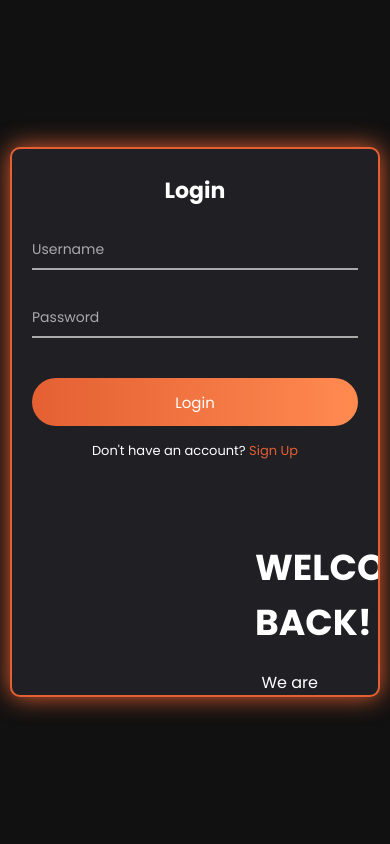
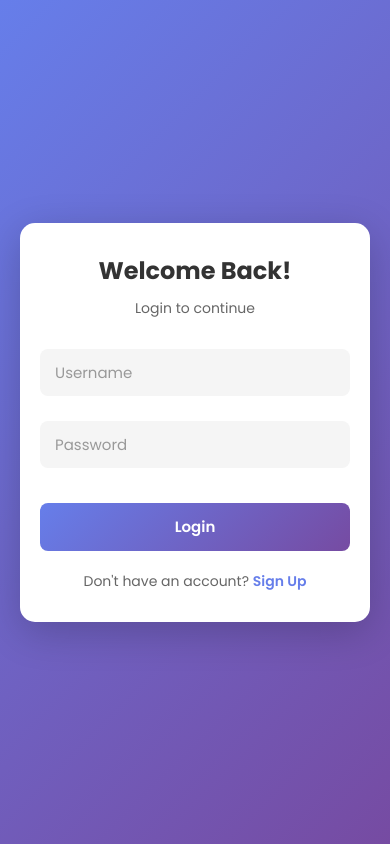
Before and after one commit to manidimpu37-ship-it/-college-fee-payment, a Flask app: page / in a window 390 px wide. Run offline with Flask 3, Linux system fonts and the light colour scheme.

Commit message:
Fixed broken mobile login page with clean mobile-first design

```diff
--- a/college_fee_payment/templates/login.html
+++ b/college_fee_payment/templates/login.html
@@ -4,10 +4,10 @@
 <head>
     <meta charset="UTF-8">
     <meta name="viewport" content="width=device-width, initial-scale=1.0">
-    <title>Animated Login & Register</title>
+    <title>Login – PBR VITS</title>
 
     <style>
-        @import url('https://fonts.googleapis.com/css2?family=Poppins:wght@300;400;600;700;800&display=swap');
+        @import url('https://fonts.googleapis.com/css2?family=Poppins:wght@300;400;600;700&display=swap');
 
         * {
             margin: 0;
@@ -21,289 +21,133 @@
             justify-content: center;
             align-items: center;
             min-height: 100vh;
-            background: #111;
+            background: linear-gradient(135deg, #667eea 0%, #764ba2 100%);
+            padding: 20px;
         }
 
         .container {
-            position: relative;
-            width: 800px;
-            height: 460px;
-            background: #1f1f24;
-            border: 2px solid #e46033;
-            box-shadow: 0 0 25px #e46033;
+            width: 100%;
+            max-width: 400px;
+            background: #fff;
+            border-radius: 15px;
+            box-shadow: 0 10px 40px rgba(0, 0, 0, 0.2);
             overflow: hidden;
-            color: #fff;
         }
 
-        /* ================= FORMS ================= */
-
         .form-box {
-            position: absolute;
-            width: 50%;
-            height: 100%;
-            padding: 50px;
-            display: flex;
-            flex-direction: column;
-            justify-content: center;
-            z-index: 2;
+            padding: 40px 30px;
         }
 
-        .form-box h2 {
-            font-size: 32px;
-            margin-bottom: 25px;
+        .form-box.hidden {
+            display: none;
+        }
+
+        h2 {
+            font-size: 28px;
+            color: #333;
+            margin-bottom: 10px;
+            text-align: center;
+        }
+
+        .subtitle {
+            text-align: center;
+            color: #666;
+            font-size: 14px;
+            margin-bottom: 30px;
         }
 
         .input-box {
             position: relative;
-            margin-bottom: 30px;
+            margin-bottom: 25px;
         }
 
         .input-box input {
             width: 100%;
-            background: transparent;
-            border: none;
-            border-bottom: 2px solid #aaa;
+            padding: 12px 15px;
+            background: #f5f5f5;
+            border: 2px solid transparent;
+            border-radius: 8px;
             outline: none;
-            color: #fff;
-            font-size: 16px;
-            padding: 8px 0;
+            color: #333;
+            font-size: 15px;
+            transition: all 0.3s;
+        }
+
+        .input-box input:focus {
+            background: #fff;
+            border-color: #667eea;
         }
 
         .input-box label {
             position: absolute;
+            left: 15px;
             top: 50%;
-            left: 0;
             transform: translateY(-50%);
-            color: #aaa;
+            color: #999;
             pointer-events: none;
-            transition: .4s;
+            transition: 0.3s;
+            font-size: 15px;
         }
 
         .input-box input:focus~label,
         .input-box input:valid~label {
-            top: -6px;
-            font-size: 13px;
-            color: #e46033;
+            top: -10px;
+            left: 10px;
+            font-size: 12px;
+            color: #667eea;
+            background: #fff;
+            padding: 0 5px;
         }
 
         .btn {
-            height: 45px;
-            border-radius: 30px;
+            width: 100%;
+            height: 50px;
+            border-radius: 8px;
             border: none;
-            background: linear-gradient(90deg, #e46033, #ff8a50);
+            background: linear-gradient(135deg, #667eea 0%, #764ba2 100%);
             color: #fff;
             font-size: 16px;
+            font-weight: 600;
             cursor: pointer;
             margin-top: 10px;
+            transition: transform 0.2s;
+        }
+
+        .btn:active {
+            transform: scale(0.98);
         }
 
         .link {
+            text-align: center;
             margin-top: 20px;
             font-size: 14px;
+            color: #666;
         }
 
         .link a {
-            color: #e46033;
+            color: #667eea;
+            text-decoration: none;
+            font-weight: 600;
             cursor: pointer;
-            text-decoration: none;
         }
 
-        /* LOGIN */
-
-        .login {
-            left: 0;
-            transition: .7s ease;
+        .link a:hover {
+            text-decoration: underline;
         }
 
-        /* REGISTER */
-
-        .register {
-            right: -50%;
-            opacity: 0;
-            transition: .7s ease;
+        /* Mobile Optimization */
+        @media (max-width: 480px) {
+            .form-box {
+                padding: 30px 20px;
             }
 
-        /* ACTIVE STATE */
-
-        .container.active .login {
-            left: -50%;
-            opacity: 0;
-        }
-
-        .container.active .register {
-            right: 0;
-            opacity: 1;
-        }
-
-        /* ================= INFO PANELS ================= */
-
-        .info {
-            position: absolute;
-            width: 50%;
-            height: 100%;
-            display: flex;
-            flex-direction: column;
-            justify-content: center;
-            padding: 60px;
-            pointer-events: none;
-            z-index: 1;
-        }
-
-        .info h1 {
-            font-size: 36px;
-            margin-bottom: 20px;
-        }
-
-        .info p {
-            font-size: 16px;
-            line-height: 1.6;
-        }
-
-        /* RIGHT INFO */
-
-        .info.login-info {
-            right: 0;
-            text-align: right;
-            transition: .7s ease;
-        }
-
-        /* LEFT INFO */
-
-        .info.register-info {
-            left: -50%;
-            text-align: left;
-            opacity: 0;
-            transition: .7s ease;
-        }
-
-        .container.active .login-info {
-            right: -50%;
-            opacity: 0;
-        }
-
-        .container.active .register-info {
-            left: 0;
-            opacity: 1;
-        }
-
-        /* ================= DIAGONAL SHAPE ================= */
-
-        .shape {
-            position: absolute;
-            width: 900px;
-            height: 600px;
-            background: linear-gradient(135deg, #e46033, #ff8a50);
-            top: -150px;
-            right: -350px;
-            transform: rotate(12deg);
-            transition: 1s ease;
-            z-index: 0;
-        }
-
-        .container.active .shape {
-            right: 350px;
-            transform: rotate(-12deg);
-        }
-
-        /* ================= MOBILE RESPONSIVE ================= */
-        @media (max-width: 768px) {
-            body {
-                padding: 10px;
-            }
-
-            .container {
-                width: 100%;
-                height: auto;
-                min-height: 600px;
-                flex-direction: column;
-                border-radius: 10px;
-            }
-
-            .form-box {
-                width: 100%;
-                height: auto;
-                position: relative;
-                padding: 30px 25px;
-            }
-
-            .form-box h2 {
+            h2 {
                 font-size: 24px;
-                margin-bottom: 20px;
-                text-align: center;
-            }
-
-            .input-box {
-                margin-bottom: 25px;
-            }
-
-            .input-box input {
-                font-size: 15px;
-                padding: 10px 0;
-            }
-
-            .input-box label {
-                font-size: 14px;
-            }
-
-            .btn {
-                height: 50px;
-                font-size: 16px;
-                margin-top: 15px;
-            }
-
-            .link {
-                font-size: 13px;
-                margin-top: 15px;
-                text-align: center;
-            }
-
-            /* Hide animated background on mobile */
-            .container .blueBg {
-                display: none;
-            }
-
-            /* Stack forms vertically */
-            .form-box.login {
-                position: relative;
-                left: 0;
-                transition: none;
-            }
-
-            .form-box.register {
-                position: relative;
-                right: 0;
-                display: none;
-                transition: none;
-            }
-
-            .container.active .form-box.login {
-                display: none;
-            }
-
-            .container.active .form-box.register {
-                display: flex;
-            }
-
-            .shape {
-                display: none;
-            }
-        }
-
-        @media (max-width: 480px) {
-            .container {
-                min-height: 550px;
-            }
-
-            .form-box {
-                padding: 25px 20px;
-            }
-
-            .form-box h2 {
-                font-size: 22px;
             }
 
             .input-box input {
                 font-size: 14px;
+                padding: 11px 12px;
             }
 
             .btn {
@@ -315,13 +159,13 @@
 </head>
 
 <body>
+    <div class="container">
+        <!-- LOGIN FORM -->
+        <div class="form-box login" id="loginForm">
+            <h2>Welcome Back!</h2>
+            <p class="subtitle">Login to continue</p>
 
-    <div class="container">
-
-        <!-- LOGIN FORM -->
-        <form class="form-box login" action="{{ url_for('login') }}" method="POST">
-            <h2>Login</h2>
-
+            <form action="{{ url_for('login') }}" method="POST">
                 <div class="input-box">
                     <input type="text" name="username" required>
                     <label>Username</label>
@@ -332,18 +176,20 @@
                     <label>Password</label>
                 </div>
 
-            <button class="btn" type="submit">Login</button>
+                <button type="submit" class="btn">Login</button>
 
-            <div class="link">
-                Don't have an account?
-                <a class="SignUpLink">Sign Up</a>
+                <p class="link">
+                    Don't have an account? <a class="SignUpLink">Sign Up</a>
+                </p>
+            </form>
         </div>
-        </form>
 
         <!-- REGISTER FORM -->
-        <form class="form-box register" action="{{ url_for('register') }}" method="POST">
-            <h2>Register</h2>
+        <div class="form-box register hidden" id="registerForm">
+            <h2>Create Account</h2>
+            <p class="subtitle">Join us today</p>
 
+            <form action="{{ url_for('register') }}" method="POST">
                 <div class="input-box">
                     <input type="text" name="username" required>
                     <label>Username</label>
@@ -359,38 +205,28 @@
                     <label>Password</label>
                 </div>
 
-            <button class="btn" type="submit">Register</button>
+                <button type="submit" class="btn">Register</button>
 
-            <div class="link">
-                Already have an account?
-                <a class="SignInLink">Sign In</a>
+                <p class="link">
+                    Already have an account? <a class="SignInLink">Sign In</a>
+                </p>
+            </form>
         </div>
-        </form>
-
-        <!-- INFO PANELS -->
-        <div class="info login-info">
-            <h1>WELCOME BACK!</h1>
-            <p>
-                We are happy to have you with us again. If you need anything, we are here to help.
-            </p>
-        </div>
-
-        <div class="info register-info">
-            <h1>WELCOME!</h1>
-            <p>
-                We’re delighted to have you here. If you need any assistance, feel free to reach out.
-            </p>
-        </div>
-
-        <div class="shape"></div>
     </div>
 
     <script>
-        const container = document.querySelector('.container');
-        document.querySelector('.SignUpLink').onclick = () =>
-            container.classList.add('active');
-        document.querySelector('.SignInLink').onclick = () =>
-            container.classList.remove('active');
+        const loginForm = document.getElementById('loginForm');
+        const registerForm = document.getElementById('registerForm');
+
+        document.querySelector('.SignUpLink').onclick = () => {
+            loginForm.classList.add('hidden');
+            registerForm.classList.remove('hidden');
+        };
+
+        document.querySelector('.SignInLink').onclick = () => {
+            registerForm.classList.add('hidden');
+            loginForm.classList.remove('hidden');
+        };
     </script>
 
 </body>
```
Lines whose indentation alone changed are shown as unchanged.
